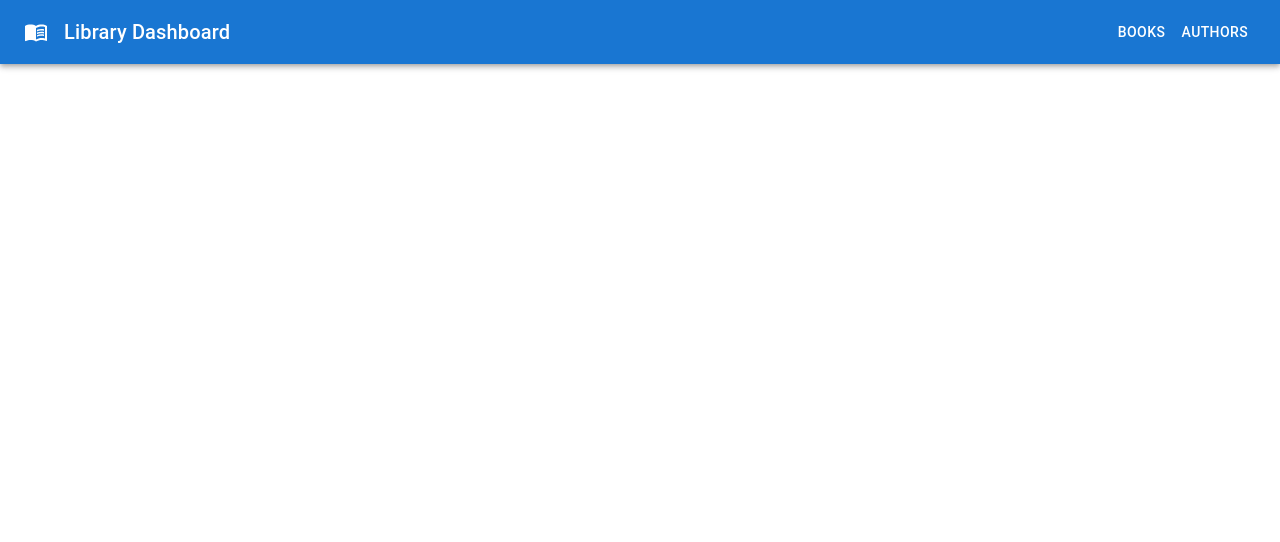
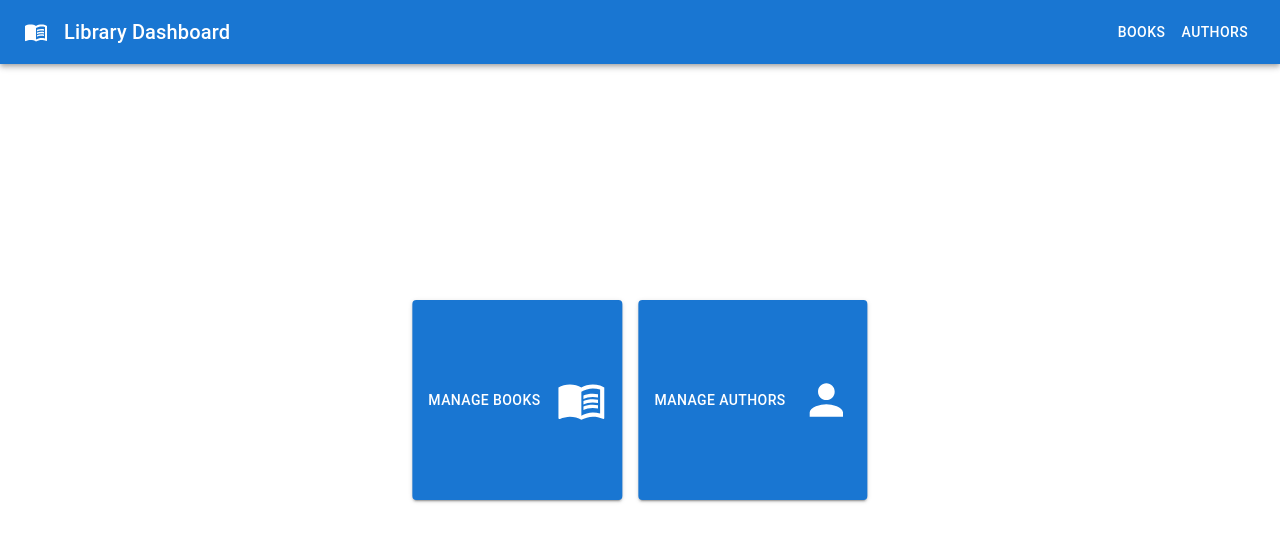
Before and after one commit to BalavigneshRajasekar/LibraryAdminDashboard-React, a React (Vite) app in the folder Library-Admin-Dashboard/: page / in a window 1280 px wide. Shown: the top 542 px of the page. Built offline with nearby package versions, Linux system fonts and the light colour scheme.

Commit message:
Home component created

```diff
--- a/Library-Admin-Dashboard/src/App.css
+++ b/Library-Admin-Dashboard/src/App.css
@@ -10,16 +10,9 @@
   font-family: sans-serif;
 }
 
-.active {
-  color: white;
-  text-decoration: none;
+.div {
+  position: absolute;
+  top: 50%;
+  left: 50%;
+  transform: translate(-50%, -50%);
 }
-.p {
-  color: white;
-  text-decoration: none;
-}
-
-a {
-  color: white;
-  text-decoration: none;
-}
--- a/Library-Admin-Dashboard/src/App.jsx
+++ b/Library-Admin-Dashboard/src/App.jsx
@@ -4,6 +4,7 @@ import Books from "./components/Books";
 import Author from "./components/Author";
 import { BrowserRouter, Routes, Route } from "react-router-dom";
 import Nav from "./components/Nav";
+import Home from "./components/Home";
 
 function App() {
   return (
@@ -11,6 +12,7 @@ function App() {
       <BrowserRouter>
         <Nav></Nav>
         <Routes>
+          <Route path="/" element={<Home></Home>}></Route>
           <Route path="/Books" element={<Books></Books>}></Route>
           <Route path="/Author" element={<Author></Author>}></Route>
         </Routes>
--- a/Library-Admin-Dashboard/src/components/Author.jsx
+++ b/Library-Admin-Dashboard/src/components/Author.jsx
@@ -4,12 +4,16 @@ import { useFormik } from "formik";
 import * as yup from "yup";
 import { useState } from "react";
 import AuthorList from "./AuthorList";
+import WestIcon from "@mui/icons-material/West";
+import { useNavigate } from "react-router-dom";
 
 function Author() {
-  const [authors, setAuthors] = useState([]);
-  const [id, setId] = useState(0);
-  const [editAuthor, setEditAuthor] = useState(null);
+  const [authors, setAuthors] = useState([]); // Hold all the authors details
+  const [id, setId] = useState(0); // In order to set id for each authors
+  const [editAuthor, setEditAuthor] = useState(null); //This state will hold the value which we going to edit
+  const navigate = useNavigate();
 
+  //Here used the useFormik Hook to achieve the validation of the form
   const formik = useFormik({
     initialValues: {
       id: "",
@@ -70,6 +74,14 @@ function Author() {
 
   return (
     <Container fixed>
+      <Button
+        className="mt-3"
+        variant="outlined"
+        startIcon={<WestIcon></WestIcon>}
+        onClick={() => navigate("/")}
+      >
+        Go back
+      </Button>
       <h1 className="fw-bold bg-success rounded-2 text-center mt-3">
         Author Details
       </h1>
--- a/Library-Admin-Dashboard/src/components/Books.jsx
+++ b/Library-Admin-Dashboard/src/components/Books.jsx
@@ -3,12 +3,14 @@ import * as yup from "yup";
 import React, { useState } from "react";
 import "../App.css";
 import BooksList from "./BooksList";
-import { Container, Paper } from "@mui/material";
+import { Container, Button } from "@mui/material";
+import WestIcon from "@mui/icons-material/West";
+import { useNavigate } from "react-router-dom";
 function Books() {
-  const [books, setBooks] = useState([]);
-  const [id, setId] = useState(0);
+  const [books, setBooks] = useState([]); // Hold all the books details
+  const [id, setId] = useState(0); // help us to add the id for each books
   const [editUser, setEditUser] = useState(null); //Contain the book which is going to edit
-
+  const navigate = useNavigate();
   //Initial Schema
   const initialSchema = {
     id: "",
@@ -25,6 +27,7 @@ function Books() {
     publishedDate: editUser?.publishedDate,
     isbn: editUser?.isbn,
   };
+  //Validation for each fields
   const validation = yup.object().shape({
     title: yup.string().required("* Title is required"),
     author: yup.string().required("* Author is required"),
@@ -38,6 +41,7 @@ function Books() {
     isbn: yup
       .string()
       .min(12, "* min 12 Char")
+      .max(12, "* max 12 Char")
 
       .required("* ISBN is required"),
   });
@@ -69,6 +73,14 @@ function Books() {
 
   return (
     <Container fixed>
+      <Button
+        onClick={() => navigate("/")}
+        className="mt-3"
+        variant="outlined"
+        startIcon={<WestIcon></WestIcon>}
+      >
+        Go back
+      </Button>
       <h1 className="fw-bold bg-success rounded-2 text-center mt-3">
         Books Details
       </h1>
--- /dev/null
+++ b/Library-Admin-Dashboard/src/components/Home.jsx
@@ -0,0 +1,23 @@
+import { Button } from "@mui/material";
+import React from "react";
+import { useNavigate } from "react-router-dom";
+import MenuBookIcon from "@mui/icons-material/MenuBook";
+import PersonIcon from "@mui/icons-material/Person";
+
+function Home() {
+  const navigate = useNavigate();
+  return (
+    <div className="div d-flex gap-3 h-25">
+      <Button variant="contained" onClick={() => navigate("/Books")}>
+        Manage Books
+        <MenuBookIcon sx={{ fontSize: 50, marginLeft: 2 }}></MenuBookIcon>
+      </Button>
+      <Button variant="contained" onClick={() => navigate("/Author")}>
+        Manage Authors
+        <PersonIcon sx={{ fontSize: 50, marginLeft: 2 }}></PersonIcon>
+      </Button>
+    </div>
+  );
+}
+
+export default Home;
--- a/Library-Admin-Dashboard/src/components/Nav.jsx
+++ b/Library-Admin-Dashboard/src/components/Nav.jsx
@@ -15,7 +15,12 @@ function Nav() {
         <AppBar position="static">
           <Toolbar>
             <MenuBookIcon sx={{ marginRight: 2 }}></MenuBookIcon>
-            <Typography variant="h6" component="div" sx={{ flexGrow: 1 }}>
+            <Typography
+              variant="h6"
+              component="div"
+              sx={{ flexGrow: 1 }}
+              onClick={() => navigate("/")}
+            >
               Library Dashboard
             </Typography>
             <Button color="inherit" onClick={() => navigate("/Books")}>
```
